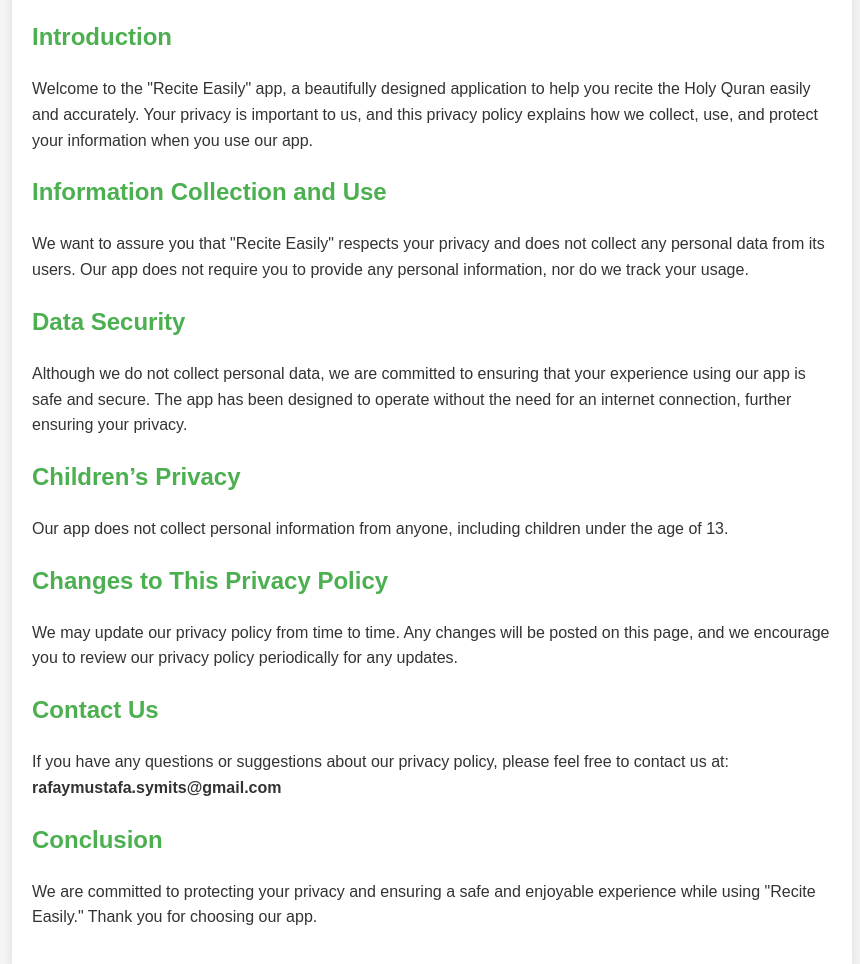
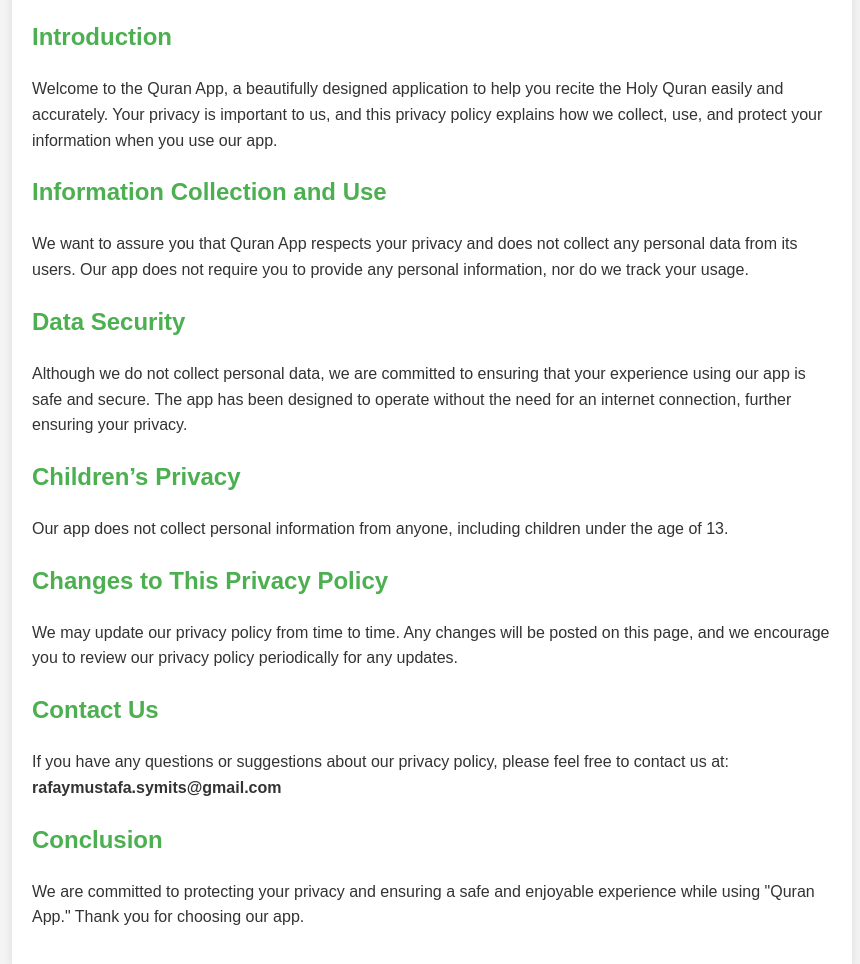
Before and after one commit to AliSiddiqui000/privacyPolicy, a plain HTML site: page index.html in a window 1280 px wide. Shown: the part 96-1060 px from the top of the page, without its empty margins (208-1068 px from the left). Drawn offline with Linux system fonts and the light colour scheme.

Commit message:
text changes

```diff
--- a/index.html
+++ b/index.html
@@ -3,7 +3,7 @@
 <head>
     <meta charset="UTF-8">
     <meta name="viewport" content="width=device-width, initial-scale=1.0">
-    <title>Privacy Policy - Recite Easily</title>
+    <title>Privacy Policy - Quran App</title>
     <style>
         body {
             font-family: Arial, sans-serif;
@@ -43,10 +43,10 @@
         <h1>Privacy Policy</h1>
 
         <h2>Introduction</h2>
-        <p>Welcome to the "Recite Easily" app, a beautifully designed application to help you recite the Holy Quran easily and accurately. Your privacy is important to us, and this privacy policy explains how we collect, use, and protect your information when you use our app.</p>
+        <p>Welcome to the Quran App, a beautifully designed application to help you recite the Holy Quran easily and accurately. Your privacy is important to us, and this privacy policy explains how we collect, use, and protect your information when you use our app.</p>
 
         <h2>Information Collection and Use</h2>
-        <p>We want to assure you that "Recite Easily" respects your privacy and does not collect any personal data from its users. Our app does not require you to provide any personal information, nor do we track your usage.</p>
+        <p>We want to assure you that Quran App respects your privacy and does not collect any personal data from its users. Our app does not require you to provide any personal information, nor do we track your usage.</p>
 
         <h2>Data Security</h2>
         <p>Although we do not collect personal data, we are committed to ensuring that your experience using our app is safe and secure. The app has been designed to operate without the need for an internet connection, further ensuring your privacy.</p>
@@ -61,7 +61,7 @@
         <p>If you have any questions or suggestions about our privacy policy, please feel free to contact us at: <strong>rafaymustafa.symits@gmail.com</strong></p>
 
         <h2>Conclusion</h2>
-        <p>We are committed to protecting your privacy and ensuring a safe and enjoyable experience while using "Recite Easily." Thank you for choosing our app.</p>
+        <p>We are committed to protecting your privacy and ensuring a safe and enjoyable experience while using "Quran App." Thank you for choosing our app.</p>
     </div>
 </body>
 </html>
```
